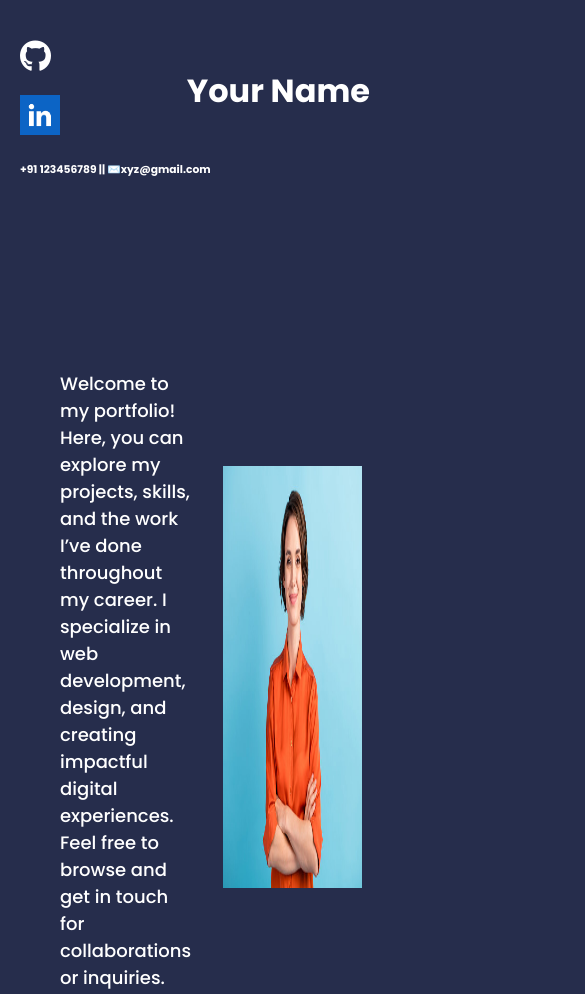
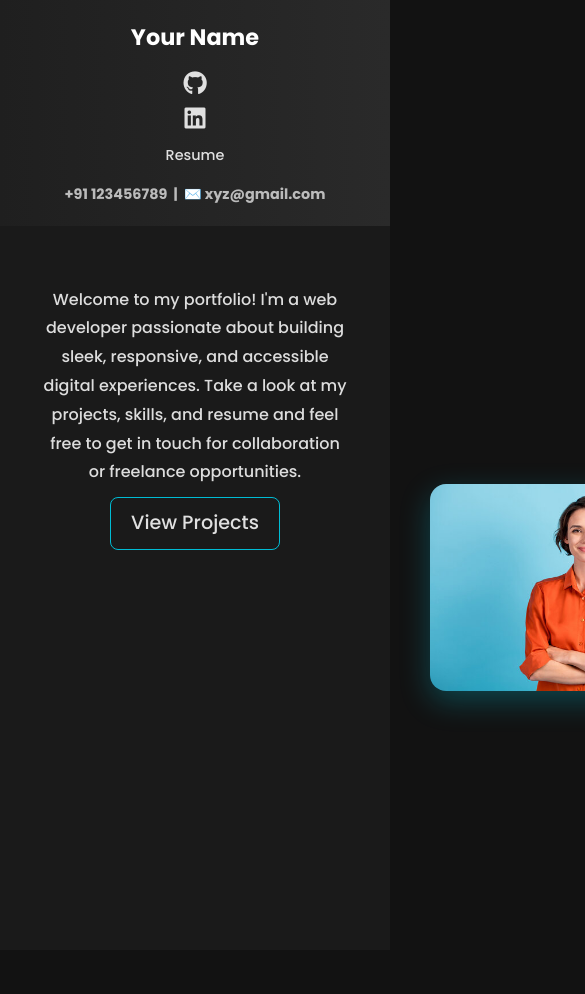
Before and after one commit to jashandevgan08/Portfolio, a plain HTML site: page index.html in a window 390 px wide. Shown: the top 994 px of the page, 585 px wide, since content can reach past the window. After the commit the page ends 950 px from the top, so only its background shows below. Drawn offline with Linux system fonts and the light colour scheme.

Commit message:
major revamp

```diff
--- a/index.html
+++ b/index.html
@@ -1,84 +1,71 @@
 <!DOCTYPE html>
 <html lang="en">
 <head>
-    <meta charset="UTF-8">
-    <!-- Ensures proper rendering and touch zooming on mobile devices -->
-    <meta name="viewport" content="width=device-width, initial-scale=1.0">
-    <link rel="stylesheet" href="https://cdnjs.cloudflare.com/ajax/libs/font-awesome/6.5.0/css/all.min.css">
-    <link href="https://fonts.googleapis.com/css2?family=Poppins:wght@300;500;700&display=swap" rel="stylesheet">
+  <meta charset="UTF-8" />
+  <meta name="viewport" content="width=device-width, initial-scale=1.0" />
+  <title>Portfolio | Your Name</title>
 
-    <!-- External CSS file link -->
-    <link rel="stylesheet" href="style.css">
+  <!-- Font Awesome for icons -->
+  <link rel="stylesheet" href="https://cdnjs.cloudflare.com/ajax/libs/font-awesome/6.5.0/css/all.min.css" />
 
-    <title>Landing Page</title>
+  <!-- Google Fonts -->
+  <link href="https://fonts.googleapis.com/css2?family=Poppins:wght@300;500;700&display=swap" rel="stylesheet" />
+
+  <!-- External CSS -->
+  <link rel="stylesheet" href="style.css" />
 </head>
 
-<!-- Header section including navigation and contact info -->
+<body>
+  <!-- Header Section -->
   <header>
-    <!-- Gradient bar containing navigation and contact details -->
-    <span class="gradient-bar">
-        <!-- Navigation bar with GitHub and LinkedIn links -->
+    <!-- Logo / Brand Name -->
+    <div class="logo">
+      <h1>Your Name</h1>
+    </div>
+
+    <!-- Navigation Links -->
     <nav>
       <ul class="nav-links">
         <li>
           <a href="https://github.com/yourusername" target="_blank" aria-label="GitHub">
-                    <i class="fab fa-github fa-2x" style="color: white;"></i>
+            <i class="fab fa-github fa-xl"></i>
           </a>
         </li>
-                </ul>
-                <ul class="nav-links">
-                    <a href="https://www.linkedin.com" target="_blank">
-                        <img src="img/images.png" height="40vh" width="40vw"     alt="LinkedIn"  />
+        <li>
+          <a href="https://linkedin.com/in/yourusername" target="_blank" aria-label="LinkedIn">
+            <i class="fab fa-linkedin fa-xl"></i>
           </a>
+        </li>
+        <li>
+          <a href="resume.html" target="_blank" class="resume">Resume</a>
         </li>
       </ul>
     </nav>
 
-        <!-- Logo/Brand name section -->
-        <div class="logo">
-            <h1>Your Name</h1>
+    <!-- Contact Info -->
+    <div>
+      <h6>+91 123456789 &nbsp;|&nbsp; ✉️ xyz@gmail.com</h6>
     </div>
+  </header>
 
-        <!-- Contact information section -->
-        <div>
-            <h6> +91 123456789 || ✉️xyz@gmail.com</h6>
-        </div>
-    </span>
-</header>
-<body>
+  <!-- Hero Section -->
   <section class="hero">
     <div class="hero-text-box">
-          <br>
       <p>
-            Welcome to my portfolio! Here, you can explore my projects, skills, and the work I’ve done
-            throughout my career. I specialize in web development, design, and creating impactful digital
-            experiences. Feel free to browse and get in touch for collaborations or inquiries.
+        Welcome to my portfolio! I'm a web developer passionate about building
+        sleek, responsive, and accessible digital experiences. Take a look at
+        my projects, skills, and resume and feel free to get in touch for
+        collaboration or freelance opportunities.
       </p>
+      <div class="btn-container">
+        <div class="btn">
+          <a href="project1.html">View Projects</a>
         </div>
-        <div >
+      </div>
+    </div>
+    <div class="hero-img-wrapper">
       <img src="img/IMG_1082.jpeg" alt="Profile Image" class="hero-img" />
     </div>
   </section>
-
-
-      <section class="projects">
-        <h1>My Projects</h1>
-        <br>
-        <a href="project1.html" class="project-link">
-        <div class="project-card">
-          <img src="img/IMG_1082.jpeg" alt="Project 1" />
-          <h3>Project 1</h3>
-          <p>Brief description of the project.</p>
-        </div>
-        </a>
-      <a href="project2.html" class="project-link">
-        <div class="project-card">
-          <img src="img/IMG_1082.jpeg" alt="Project 2" />
-          <h3>Project Title 2</h3>
-          <p>Brief description of the project.</p>
-        </div>
-        <!-- Add more project cards as needed -->
-</a>
-
 </body>
 </html>
--- a/style.css
+++ b/style.css
@@ -1,114 +1,203 @@
+/* Reset & Base Styles */
 * {
+  margin: 0;
   padding: 0;
-    margin: 0;
-    box-sizing: border-box; /* Ensures padding and borders are included in element's total width/height */
+  box-sizing: border-box;
 }
+
 body {
-    margin:20px ;
   font-family: 'Poppins', sans-serif;
-    background-color: #262D4C   ; /* Dark navy blue */
-    color: #ffffff;
+  background-color: #121212;
+  color: #e0e0e0;
+  padding: 0;
+  overflow-x: hidden;
+  line-height: 1.6;
+  display: flex;
+  flex-direction: column;
+  justify-content: space-between;
+  height:100%;
 }
-  .gradient-bar {
+html{
+  height: 100%;
+}
+a {
+  text-decoration: none;
+  color: inherit;
+  transition: all 0.3s ease;
+}
+
+a:hover,
+.nav-links li:hover {
+  color: #00bcd4;
+  transform: scale(1.05);
+}
+
+/* ===== Header & Navigation ===== */
+header {
+  background: linear-gradient(to right, #1f1f1f, #2a2a2a);
   display: flex;
+  align-items: center;
   justify-content: space-between;
-    align-items: center;
+  padding: 20px 40px;
   flex-wrap: wrap;
+  position: sticky;
+  top: 0;
+  z-index: 100;
 }
+
 .nav-links {
   list-style: none;
   display: flex;
+  gap: 25px;
+  align-items: center;
+  padding: 0;
+}
+.nav-links i {
+  color: #e0e0e0;
+  transition: color 0.3s ease, transform 0.3s ease;
+}
+
+.nav-links i:hover {
+  color: #00bcd4;
+  transform: scale(1.2);
+}
+.logo h1 {
+  font-size: 1.8rem;
+  font-weight: 700;
+  color: #ffffff;
+}
+
+header h6 {
+  font-size: 0.9rem;
+  color: #bbbbbb;
+}
+
+/* ===== Hero Section ===== */
+.hero {
+  flex: 1;
+  display: flex;
+  align-items: center;
+  justify-content: center;
   flex-wrap: wrap;
-    justify-content: space-equally; /* Space between nav items */
+  gap: 40px;
+  padding: 60px 40px;
+  background-color: #1a1a1a;
+  min-height: calc(100vh - 120px); /* adjusts for header height */
+}
+
+
+.hero-text-box {
+  flex: 1 1 500px;
+  max-width: 600px;
+  padding: 20px;
+}
+
+.hero-text-box h2 {
+  font-size: 2.5rem;
+  margin-bottom: 20px;
+  color: #00bcd4;
+}
+
+.hero-text-box p {
+  font-size: 1.1rem;
+  color: #dddddd;
+  line-height: 1.8;
+}
+
+.hero-img-wrapper {
+  flex: 1 1 40%;
+  display: flex;
+  justify-content: center;
   align-items: center;
-    gap: 20px; /* space between nav items */
-    margin: 20px 0; /* Space between nav and top of the page */
+  padding: 20px;
 }
-  .nav-links:hover{
-    transform: scale(1.05); /* Scale up the card on hover */
+
+.hero-img {
+  border-radius: 16px;
+  max-width: 100%;
+  height: auto;
+  box-shadow: 0 10px 30px rgba(0, 188, 212, 0.3);
 }
-  .logo:hover {
-    transform: scale(1.05); /* Scale up the card on hover */
+
+/* ===== Media Queries ===== */
+@media (max-width: 768px) {
+  header {
+    flex-direction: column;
+    align-items: center;
+    text-align: center;
+    padding: 20px;
+  }
+
+  .nav-links {
+    flex-direction: column;
+    gap: 10px;
+    margin: 15px 0;
   }
 
   .hero {
+    flex-direction: column;
+    padding: 40px 20px;
+    text-align: center;
+  }
+
+  .hero-text-box,
+  .hero-img-wrapper {
+    flex: 1 1 100%;
+  }
+}
+
+@media (max-width: 480px) {
+  .hero-text-box p {
+    font-size: 1rem;
+  }
+
+  .resume {
+    padding: 6px 12px;
+    font-size: 0.9rem;
+  }
+
+  .logo h1 {
+    font-size: 1.4rem;
+  }
+}
+
+.hero {
+  opacity: 0;
+  animation: fadeIn 1s ease-in-out forwards;
+}
+
+@keyframes fadeIn {
+  to {
+    opacity: 1;
+  }
+}
+
+
+.btn {
   display: flex;
-    margin-top: 18vh;
-    align-items: center;
-    justify-content: space-between;
-    gap: 40px; /* space between text and image */
-    padding: 40px 0;
-  }
-  .hero-text-box {
-    margin-left: 20px;
-    display: flex;
+  gap: 20px;
   align-items: center;
   justify-content: center;
-    left: 20vw;
-    align-items: center;
-    gap: 20px; /* space between text lines */
-    width: 50vw; /* Adjust the width as needed */
-    font-size: large;
-    font-family: "poppins", sans-serif;
+  flex-wrap: wrap;
+  padding: 10px 0;
+  font-size: 1.2rem;
 }
 
-  .hero-img
-  {
-    position: relative;
-    top: 10% ;
-    right: 2vw;
-    width: 100%; /* Adjust the width as needed */
-    height: 50vh; /* Adjust the height as needed */
-    overflow: hidden;
+.btn a {
+  display: inline-block;
+  padding: 10px 20px;
+  background-color: transparent;
+  border: 1px solid #00bcd4;
+  border-radius: 8px;
+  color: #e0e0e0;
+  font-weight: 500;
+  transition: all 0.3s ease;
+  text-align: center;
 }
 
-.projects {
-    display: flex;
-    flex-direction: column;
-    align-items: center;       /* Horizontally center everything */
-    padding: 40px 20px;
-    font-family: 'Poppins', sans-serif;
-    gap: 30px;
-    margin-top: 15vh;
-                /* Space between heading and cards */
+.btn a:hover {
+  background-color: #00bcd4;
+  color: #121212;
+  transform: scale(1.05);
+  box-shadow: 0 4px 15px rgba(0, 188, 212, 0.3);
 }
-
-  .project-card {
-    position: relative;           /* Use most of the viewport width */         /* But limit max size */
-    display: flex;
-    flex-direction: column;
-    align-items: center;
-    background-color: #1F2235;
-    border-radius: 10px;
-    width: 35vw;
-    padding:  20px;
-    box-shadow: 0 4px 8px rgba(0, 0, 0, 0.2);
-    transition: transform 0.3s ease;
-
-  }
-  .project-card:hover {
-    transform: scale(1.05); /* Scale up the card on hover */
-  }
-  .projects h1 {
-    font-size: 3rem; /* Space between heading and cards */
-  }
-  .project-card img {
-    width: 25vw; /* Adjust the height as needed */
-  }
-  .project-card p {
-   width: 30vw; /* Adjust the height as needed */
-    text-align: center;
-    font-size: 1.2rem;
-    margin-top: 10px; /* Space between image and text */
-  }
-  .project-link{
-      text-decoration: none;
-      color: inherit;
-      display: inline-block;
-    }
-    .project-card:hover{
-      color:#FFA500;
-    }
-    .project-link:hover .project-card {
-      transform: scale(1.05); /* Ensures hover works when wrapped in link */
-    }
```
Also changed, not shown: project1.html (+21 -0 lines), resume.html (added, +52 -0 lines). Lines whose indentation alone changed are shown as unchanged.
